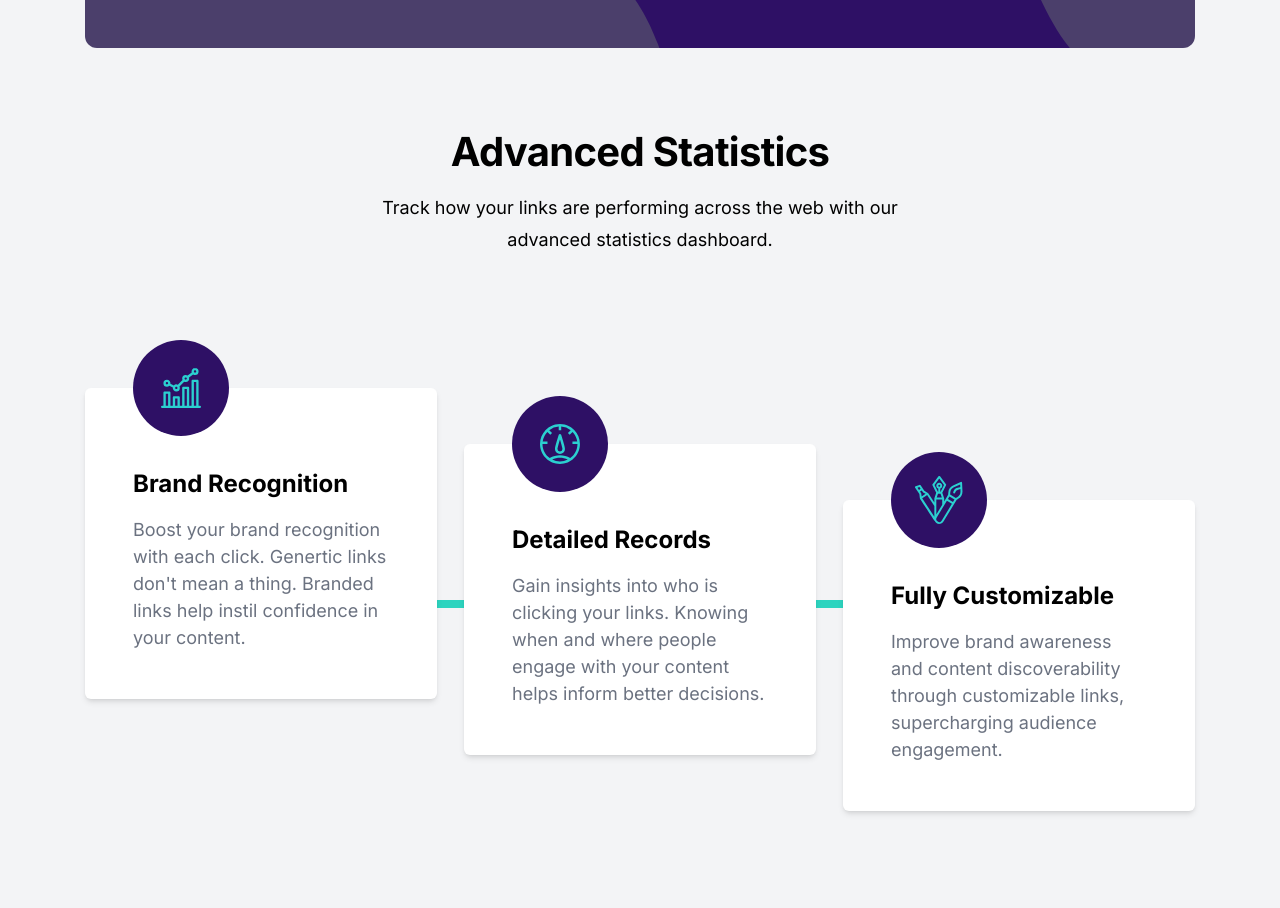
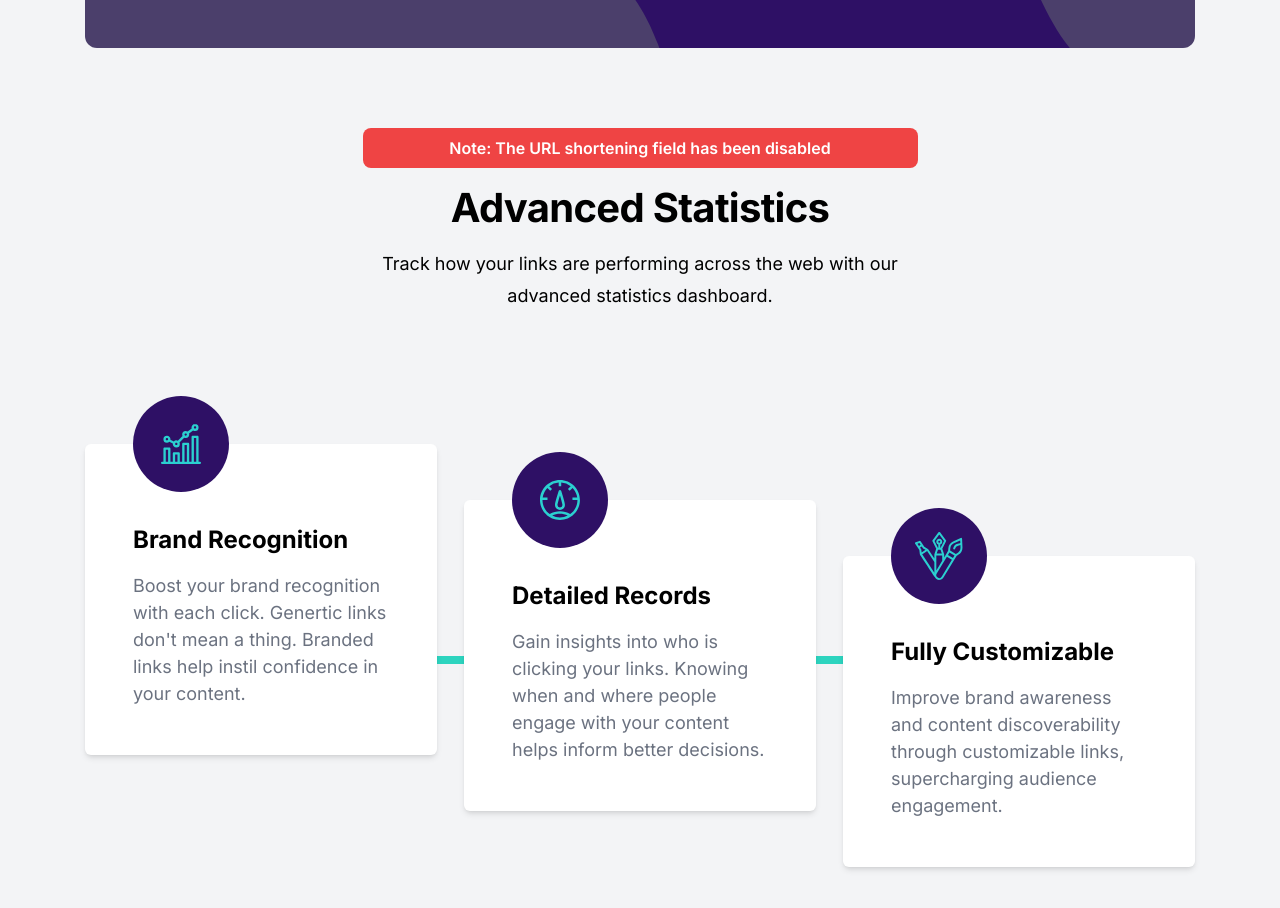
Before and after one commit to BrandTrump/Url-Shortening-Application, a Next.js app: page / in a window 1280 px wide. Shown: the part 840-1748 px from the top of the page. Built offline with nearby package versions, Linux system fonts and the light colour scheme.

Commit message:
feat: added a notice message for users

```diff
--- a/components/InfoSection.tsx
+++ b/components/InfoSection.tsx
@@ -7,6 +7,9 @@ function InfoSection() {
   return (
     <div className="mt-20 mx-auto px-4 xl:px-0">
       <div className="flex flex-col space-y-4 text-center lg:w-1/2 mx-auto lg:pb-10">
+        <div className="p-2 bg-red-500 text-white rounded-lg font-semibold">
+          <h1>Note: The URL shortening field has been disabled</h1>
+        </div>
         <h2 className="text-h4 leading-h4 tracking-[-0.7px] font-bold text-dark xl:text-h3 xl:leading-h3">
           Advanced Statistics
         </h2>
```
